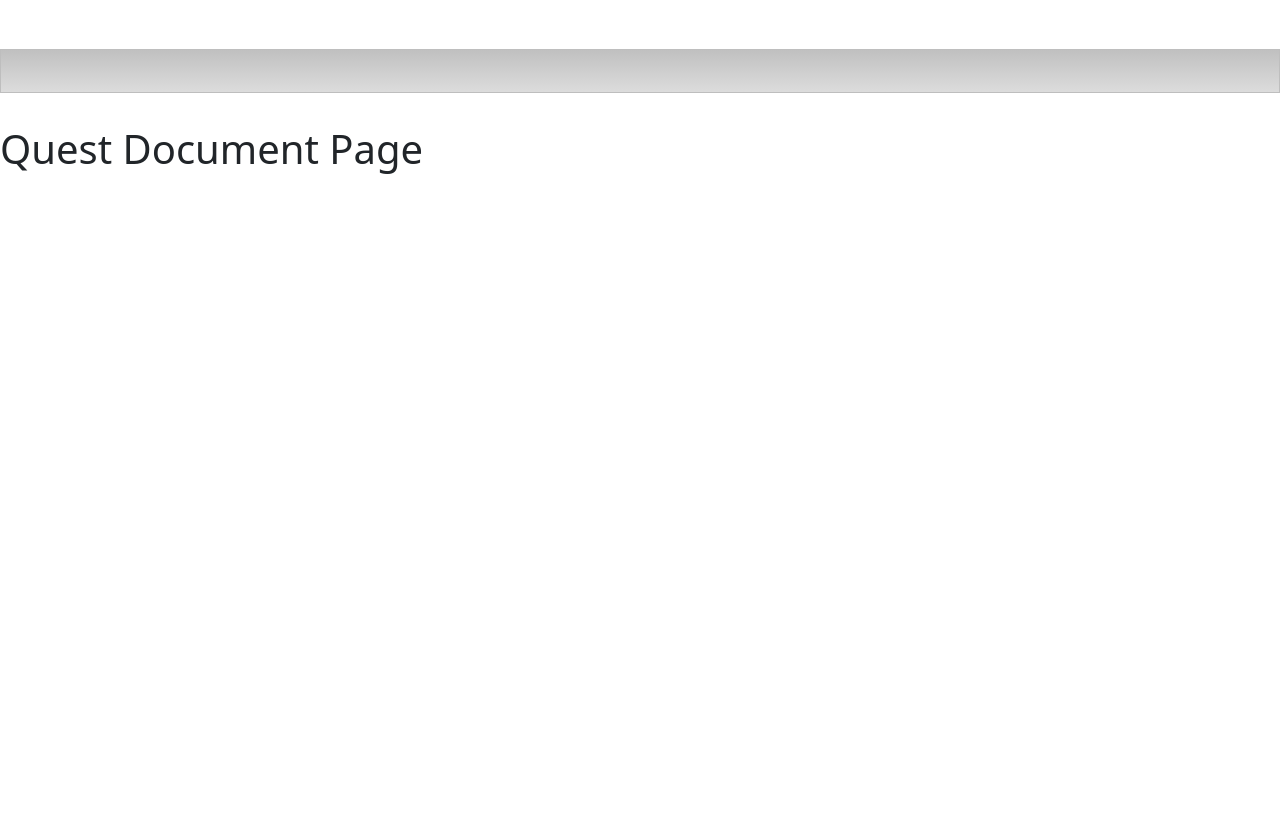
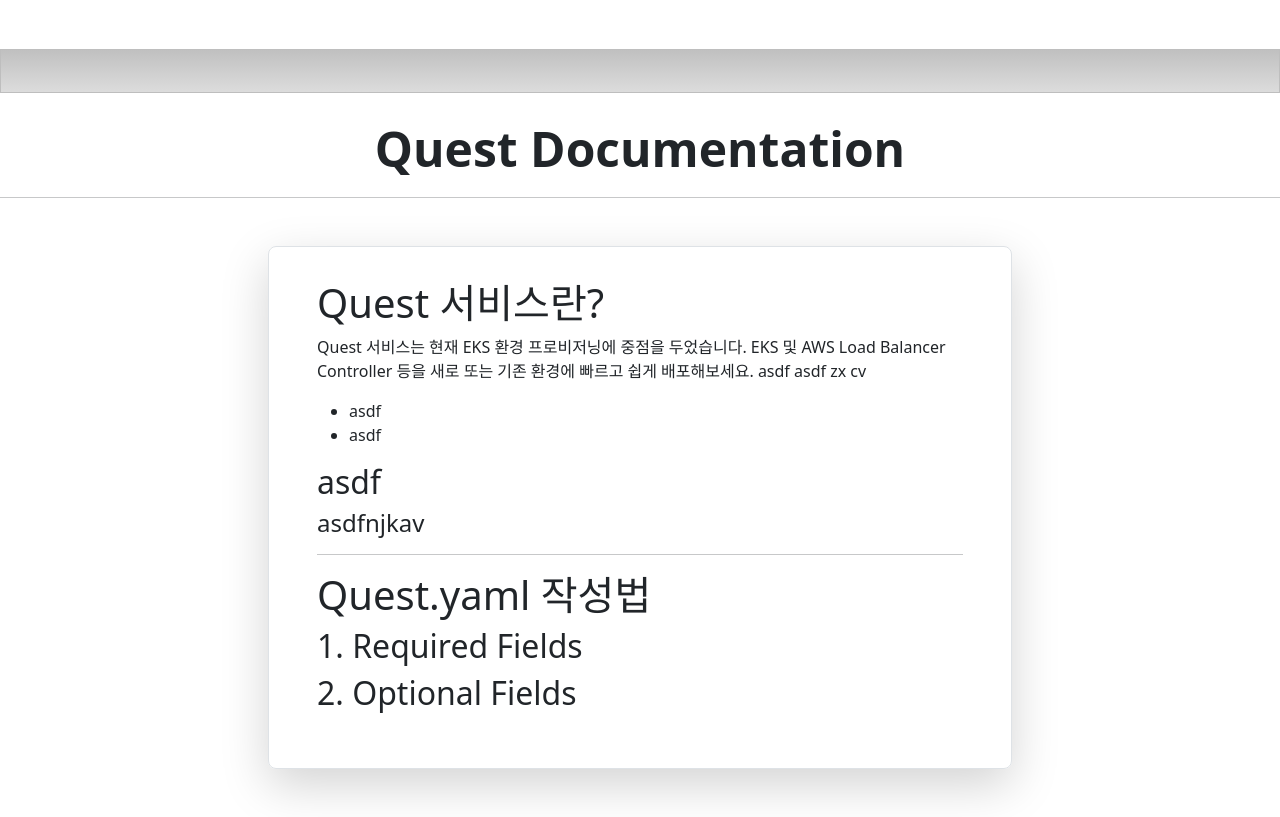
Before and after one commit to Choiwonwong/NBA-WebServer, a React (Create React App) app: page /document in a window 1280 px wide. Shown: the part 420-1237 px from the top of the page. Before the commit the page ends 800 px from the top, so only its background shows below. Built offline with nearby package versions, Linux system fonts and the light colour scheme; no server answers.

Commit message:
v1.2.2 - Upgrade - Documentation Layout

```diff
--- a/manifest/deployment.yaml
+++ b/manifest/deployment.yaml
@@ -17,7 +17,7 @@ spec:
     spec:
       containers:
         - name: nba-web
-          image: 622164100401.dkr.ecr.ap-northeast-1.amazonaws.com/nba-web:1.2.1
+          image: 622164100401.dkr.ecr.ap-northeast-1.amazonaws.com/nba-web:1.2.2
           ports:
             - name: http
               containerPort: 80
--- a/package.json
+++ b/package.json
@@ -13,6 +13,7 @@
     "react-bootstrap": "^2.9.0",
     "react-code-blocks": "^0.1.4",
     "react-dom": "^18.2.0",
+    "react-markdown": "^9.0.0",
     "react-router-dom": "^6.17.0",
     "react-scripts": "5.0.1",
     "web-vitals": "^2.1.4"
--- /dev/null
+++ b/src/components/Document.js
@@ -0,0 +1,26 @@
+const QuestDoc = `
+# Quest 서비스란?
+Quest 서비스는 현재 EKS 환경 프로비저닝에 중점을 두었습니다.
+EKS 및 AWS Load Balancer Controller 등을 새로 또는 기존 환경에 빠르고 쉽게 배포해보세요.
+asdf
+asdf
+zx
+cv
+
+- asdf
+- asdf
+
+
+## asdf
+#### asdfnjkav
+
+---
+
+# Quest.yaml 작성법
+
+
+## 1. Required Fields
+
+## 2. Optional Fields`;
+
+export default QuestDoc;
--- /dev/null
+++ b/src/components/MDCard.js
@@ -0,0 +1,26 @@
+import Markdown from "react-markdown";
+import "./MDCard.css";
+import QuestDoc from "./Document";
+import { Container } from "react-bootstrap";
+
+function MDCard() {
+  return (
+    <Container className="my-5 card-container ">
+      <div
+        className="mx-auto border rounded-3 shadow-lg "
+        style={{
+          width: "auto",
+          margin: "2rem",
+          paddingTop: "2rem",
+          paddingLeft: "3rem",
+          paddingRight: "3rem",
+          paddingBottom: "3rem",
+        }}
+      >
+        <Markdown>{QuestDoc}</Markdown>
+      </div>
+    </Container>
+  );
+}
+
+export default MDCard;
--- a/src/pages/DocumentPage.js
+++ b/src/pages/DocumentPage.js
@@ -2,14 +2,18 @@
 
 import React from "react";
 import Hero from "../components/Hero";
+import MDCard from "../components/MDCard";
 
 function DocumentPage() {
   return (
-    <main>
+    <>
       <Hero currentPage="DocumentPage" />
-      <h1>Quest Document Page</h1>
-      {/* 내용을 여기에 추가하세요 */}
-    </main>
+      <div className="px-4 my-2 text-center">
+        <h1 className="display-5 fw-bold lh-1 mb-4">Quest Documentation</h1>
+      </div>
+      <hr />
+      <MDCard />
+    </>
   );
 }
 
--- a/src/pages/RequestListPage.js
+++ b/src/pages/RequestListPage.js
@@ -34,9 +34,9 @@ function RequestListPage() {
       <div className="px-4 my-2 text-center">
         <h1 className="display-5 fw-bold lh-1 mb-4">Request List</h1>
       </div>
+      <hr />
       {error ? (
         <>
-          <hr />
           <p className=" px-4 my-2 text-center" style={{ fontSize: 30 }}>
             <Badge bg="danger" style={{ marginRight: "1rem" }}>
               Failed
```
Also changed, not shown: src/components/MDCard.css (added), 2 other files (tests, documents, lock files or other folders).
